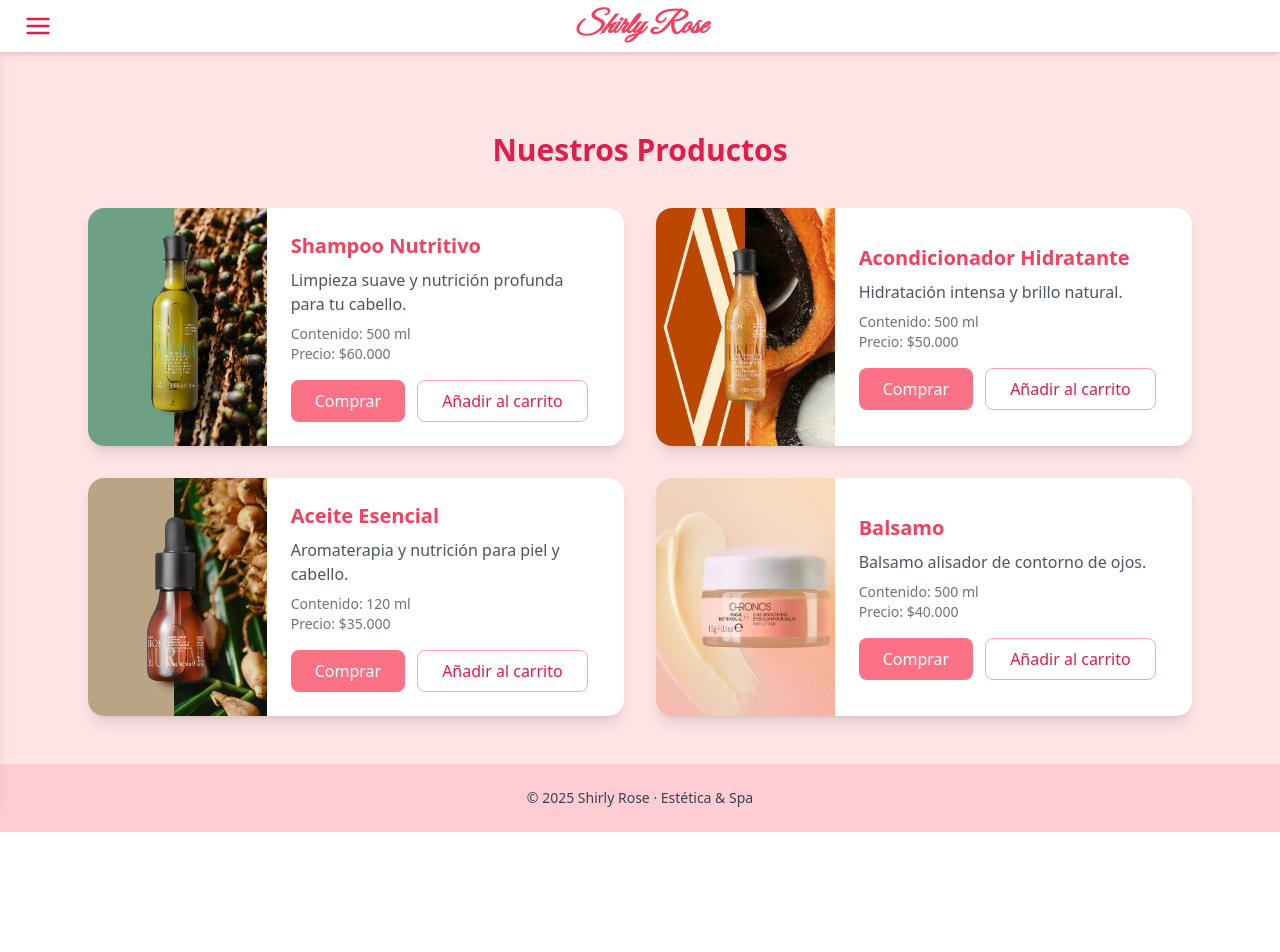
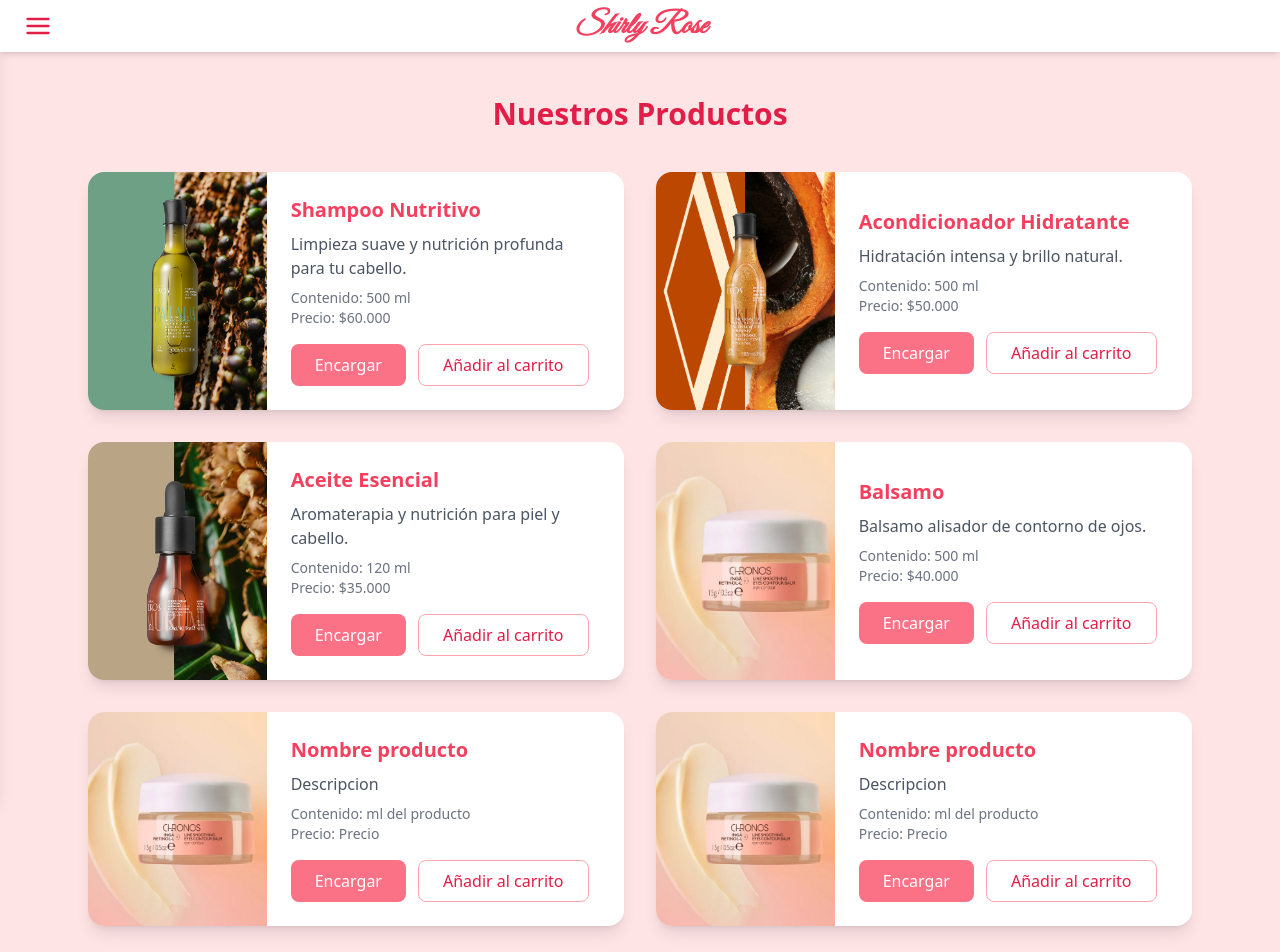
Before and after one commit to MiggFk/ShirlyRoseProyect, a React (Create React App) app in the folder frontend/: page /products in a window 1280 px wide. Shown: the top 952 px of the page. Before the commit the page ends 832 px from the top, so only its background shows below. Built offline with nearby package versions, Linux system fonts and the light colour scheme.

Commit message:
FRONT PAI

```diff
--- a/frontend/src/pages/Products.jsx
+++ b/frontend/src/pages/Products.jsx
@@ -44,14 +44,45 @@ export default function Products() {
       duracion: "500 ml",
       img: Balsamo,
     },
-    // puedes añadir más objetos aquí
+    {
+      id:5,
+      nombre: "Nombre producto",
+      descripcion: "Descripcion",
+      precio: "Precio",
+      duracion: "ml del producto",
+      img: Balsamo,
+    },
+        {
+      id:5,
+      nombre: "Nombre producto",
+      descripcion: "Descripcion",
+      precio: "Precio",
+      duracion: "ml del producto",
+      img: Balsamo,
+    },
+        {
+      id:5,
+      nombre: "Nombre producto",
+      descripcion: "Descripcion",
+      precio: "Precio",
+      duracion: "ml del producto",
+      img: Balsamo,
+    },
+        {
+      id:5,
+      nombre: "Nombre producto",
+      descripcion: "Descripcion",
+      precio: "Precio",
+      duracion: "ml del producto",
+      img: Balsamo,
+    }
   ];
 
   return (
     <div className="min-h-screen flex flex-col bg-rose-100">
-      {/* Header fijo (idéntico al de Services.jsx) */}
-      <header className="fixed top-0 left-0 w-full bg-white shadow-md z-50 flex items-center px-6 py-3 relative">
-        {/* Botón menú hamburguesa (izquierda) */}
+      {/* Header fijo */}
+      <header className="fixed top-0 left-0 w-full bg-white shadow-md z-50 flex items-center px-6 py-3">
+        {/* Botón menú hamburguesa */}
         <button
           onClick={() => setMenuOpen(!menuOpen)}
           className="text-rose-600 hover:text-rose-800 transition"
@@ -60,7 +91,7 @@ export default function Products() {
           {menuOpen ? <FiX size={28} /> : <FiMenu size={28} />}
         </button>
 
-        {/* Título centrado (Great Vibes) */}
+        {/* Título centrado */}
         <h1
           className="absolute left-1/2 transform -translate-x-1/2 text-4xl md:text-3xl font-extrabold text-rose-500 italic"
           style={{ fontFamily: "'Great Vibes', cursive" }}
@@ -69,7 +100,7 @@ export default function Products() {
         </h1>
       </header>
 
-      {/* Menú lateral (deslizable desde la izquierda) */}
+      {/* Menú lateral debajo del header */}
       <nav
          className={`fixed top-0 left-0 h-full w-64 bg-white shadow-lg z-40 p-6 flex flex-col gap-6 transform transition-transform duration-300 ${
     menuOpen ? "translate-x-0" : "-translate-x-full"
@@ -83,7 +114,6 @@ export default function Products() {
         >
           Inicio
         </Link>
-
         <Link
           to="/services"
           className="text-rose-600 font-medium hover:text-rose-800"
@@ -91,7 +121,6 @@ export default function Products() {
         >
           Servicios
         </Link>
-
         <Link
           to="/products"
           className="text-rose-600 font-medium hover:text-rose-800"
@@ -99,7 +128,6 @@ export default function Products() {
         >
           Productos
         </Link>
-
         <Link
           to="/about"
           className="text-rose-600 font-medium hover:text-rose-800"
@@ -107,7 +135,6 @@ export default function Products() {
         >
           Nosotros
         </Link>
-
         <Link
           to="/contact"
           className="text-rose-600 font-medium hover:text-rose-800"
@@ -117,17 +144,17 @@ export default function Products() {
         </Link>
       </nav>
 
-      {/* Fondo semi-transparente al abrir menú (para cerrar clickeando fuera) */}
+      {/* Fondo semi-transparente ajustado para no tapar el header */}
       {menuOpen && (
         <button
   onClick={() => setMenuOpen(false)}
-          className="fixed inset-0 bg-black/20 z-30"
+  className="fixed top-0 left-0 w-full h-full bg-black/20 z-30"
   aria-hidden="true"
 />
       )}
 
-      {/* Contenido */}
-      <main className="flex-grow pt-20 pb-12 px-6 max-w-6xl mx-auto">
+      {/* Contenido con espacio para el header fijo */}
+      <main className="flex-grow pt-24 pb-12 px-6 max-w-6xl mx-auto">
         <h2 className="text-3xl font-bold text-rose-600 text-center mb-10">
           Nuestros Productos
         </h2>
@@ -139,26 +166,30 @@ export default function Products() {
               key={prod.id}
               className="bg-white rounded-2xl shadow-lg flex flex-col md:flex-row overflow-hidden"
             >
-              {/* Imagen (lado izquierdo en desktop) */}
+              {/* Imagen */}
               <img
                 src={prod.img}
                 alt={prod.nombre}
                 className="w-full md:w-1/3 h-48 md:h-auto object-cover"
               />
 
-              {/* Texto (lado derecho en desktop) */}
+              {/* Texto */}
               <div className="p-6 flex flex-col justify-center md:w-2/3">
                 <h3 className="text-xl font-bold text-rose-500 mb-2">
                   {prod.nombre}
                 </h3>
                 <p className="text-gray-600 mb-2">{prod.descripcion}</p>
-                <p className="text-sm text-gray-500">Contenido: {prod.duracion}</p>
-                <p className="text-sm text-gray-500 mb-4">Precio: {prod.precio}</p>
+                <p className="text-sm text-gray-500">
+                  Contenido: {prod.duracion}
+                </p>
+                <p className="text-sm text-gray-500 mb-4">
+                  Precio: {prod.precio}
+                </p>
                 <div className="flex gap-3">
                   <button className="w-full md:w-auto bg-rose-400 hover:bg-rose-500 text-white py-2 px-6 rounded-lg font-medium transition">
-                    Comprar
+                    Encargar
                   </button>
-                  <button className="w-full md:w-auto border border-rose-300 text-rose-600 py-2 px-6 rounded-lg transition hover:bg-rose-50">
+                  <button className="w-full md:w-auto border border-rose-300 text-rose-600 py-2 px-6 rounded-lg transition hover:bg-rose-100">
                     Añadir al carrito
                   </button>
                 </div>
```
Also changed, not shown: frontend/src/pages/Services.jsx (+5 -3 lines). Lines whose indentation alone changed are shown as unchanged.
